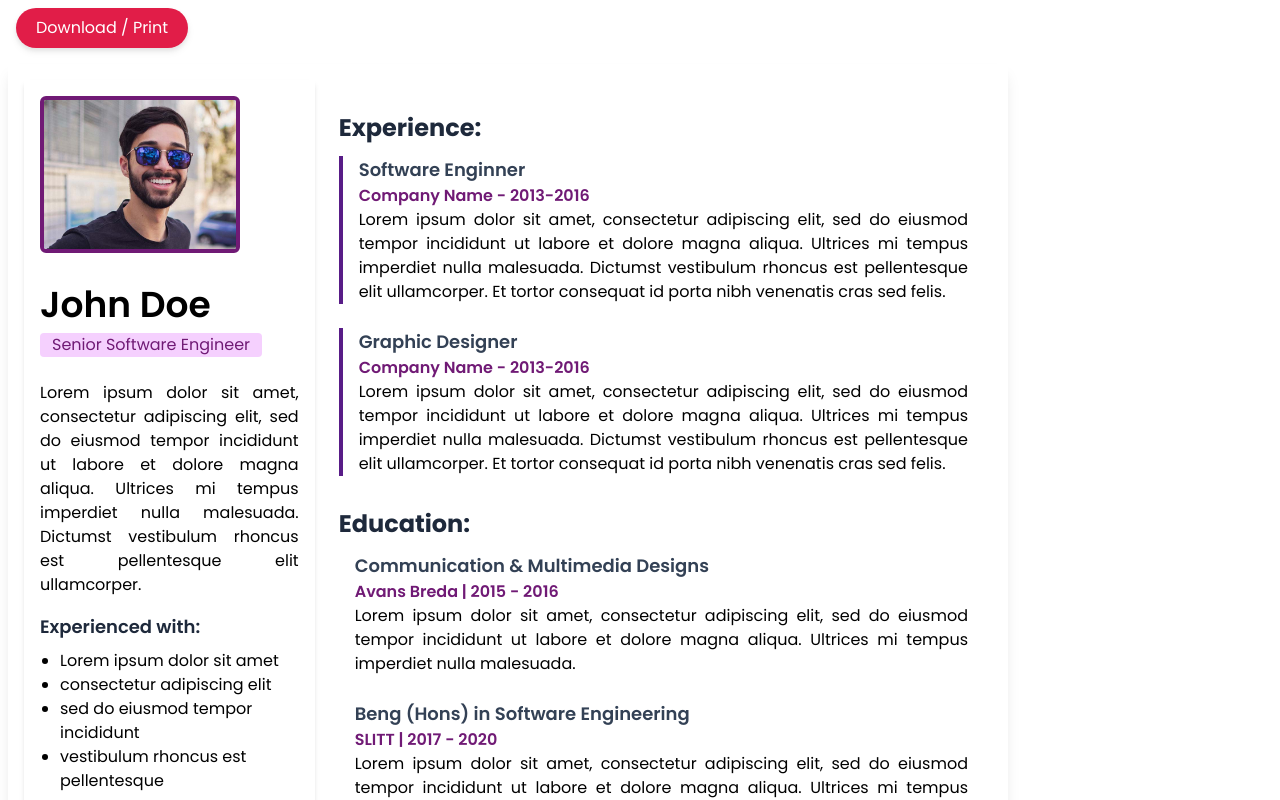
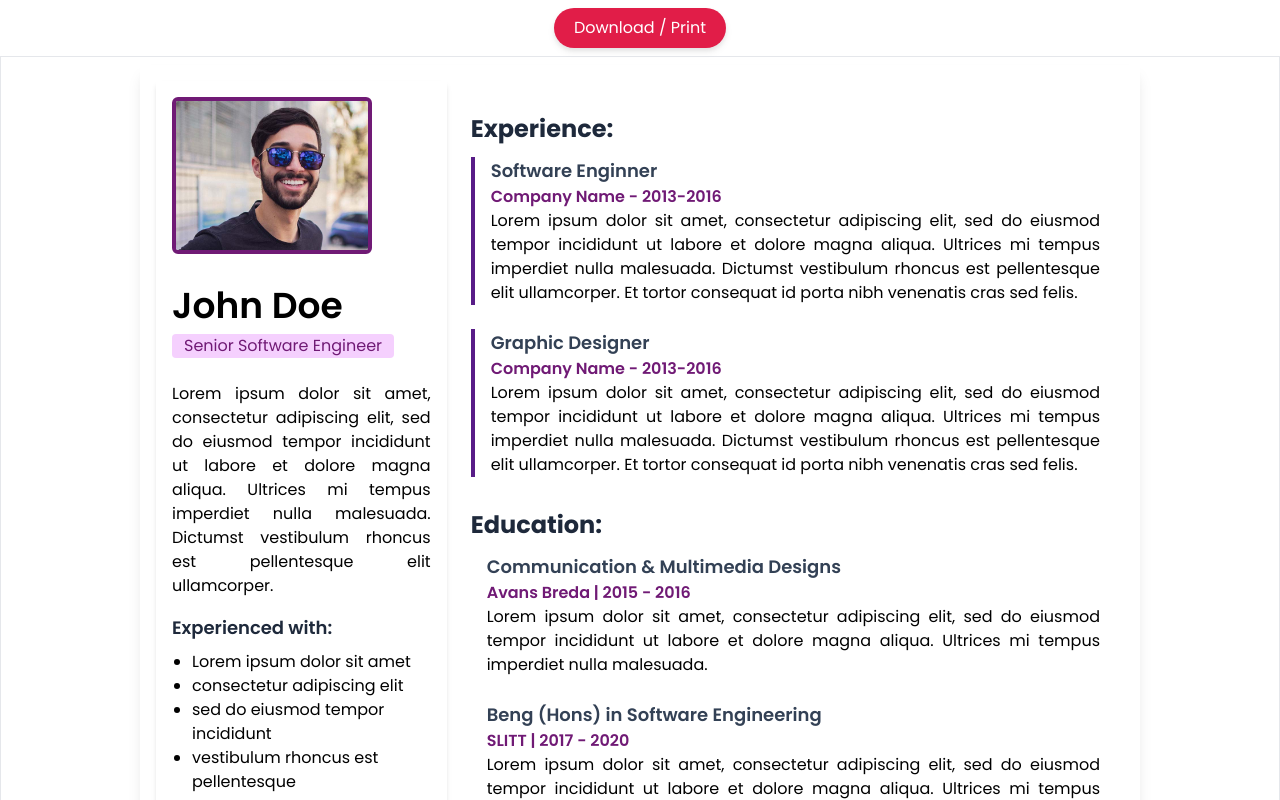
Before and after one commit to PercyGFX/custom-cv-builder1, a React (Create React App) app: page / in a window 1280 px wide. Shown: the top 800 px of the page. Built offline with nearby package versions, Linux system fonts and the light colour scheme; the HTML template or start-up script is replaced by a standard one.

Commit message:
color sisues and cenerted

```diff
--- a/src/componants/CV.jsx
+++ b/src/componants/CV.jsx
@@ -23,25 +23,14 @@ function CV() {
       >
         Download / Print
       </button> */}
+      <div className=" flex justify-center">
         <ReactToPrint
-        pageStyle={`
-  @page {
-    size: auto;
-    margin-top: 3mm;
-    margin-bottom: 3mm;
-     margin-left: 0mm;
-     margin-right: 0mm;
+          //         pageStyle={`
+          // @page {
+          //   size: auto;
+          //   margin-top: 3mm;
 
-  }
-  @bottom-right {
-    content: "Page " counter(pageNumber);
-  }
-  @top-right {
-    content: none;
-  }
-
-
-
+          // }
           // `}
           trigger={() => (
             <button className="m-4 bg-rose-600 rounded-full px-5 py-2 text-center drop-shadow-md my-2 hover:bg-rose-500 cursor-pointer text-white">
@@ -50,6 +39,8 @@ function CV() {
           )}
           content={() => componentRef.current}
         />
+      </div>
+      <div className="flex justify-center border">
         <div ref={componentRef}>
           {/* <div className="w-[1000px] flex p-4 shadow-lg border-b-8 border-fuchsia-900 m-2"> */}
           <div className="w-[1000px] flex p-4 shadow-lg  m-2">
@@ -69,6 +60,7 @@ function CV() {
             </div>
           </div>
         </div>
+      </div>
     </>
   );
 }
--- a/src/index.css
+++ b/src/index.css
@@ -10,6 +10,7 @@
   padding: 0;
 }
 
+
 @media print {
   body.hide-header header,
   body.hide-header .header,
```
Also changed, not shown: CV.jsx (added, +65 -0 lines). Lines whose indentation alone changed are shown as unchanged.
